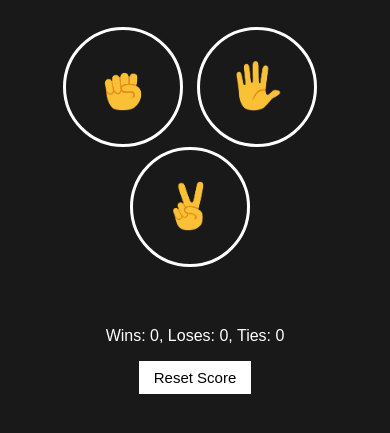
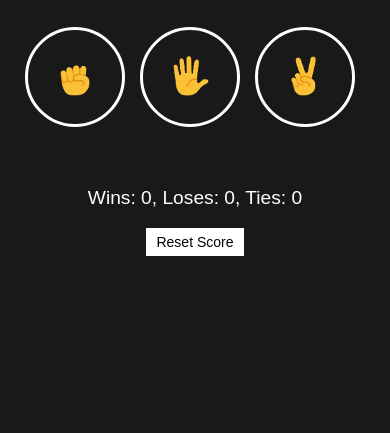
Before and after one commit to aravindpunnyamantula/rock-paper-scissor-game, a plain HTML site: page index.html in a window 390 px wide. Shown: the part 67-500 px from the top of the page. Drawn offline with Linux system fonts and the light colour scheme.

Commit message:
Second Commit

```diff
--- a/index.html
+++ b/index.html
@@ -11,11 +11,11 @@
     <p class="title">Rock Paper Scissors</p>
     <button onclick="
     playGame('Rock');
-    " class="move-btn"><img src="images/rock-emoji.png" alt="Rock" class="move-icon"></button>
+    " class="move-btn"><img src="images/Rock-emoji.png" alt="Rock" class="move-icon"></button>
 
     <button onclick="
     playGame('Paper');
-    " class="move-btn"><img src="images/paper-emoji.png" alt="Paper" class="move-icon"></button>
+    " class="move-btn"><img src="images/Paper-emoji.png" alt="Paper" class="move-icon"></button>
 
     <button onclick="
     playGame('scissor');
--- a/rock-paper-scissor.js
+++ b/rock-paper-scissor.js
@@ -107,7 +107,7 @@ score.Ties += 1;
 localStorage.setItem('score', JSON.stringify(score));
 
 updateScoreElement();
-
+console.log(computerMove);
 document.querySelector('.js-moves')
 .innerHTML = `You <img src="images/${playerMove}-emoji.png" class="move-icon"> <img src="images/${computerMove}-emoji.png" class="move-icon"> Computer.`;
 
--- a/style.css
+++ b/style.css
@@ -1,47 +1,79 @@
-body{
+
+body {
   background-color: rgb(25, 25, 25);
   color: white;
   font-family: Arial, Helvetica, sans-serif;
   text-align: center;
+}
 
 
-}
-
-.title{
+.title {
   font-size: 30px;
   font-weight: bold;
 }
-.move-icon{
 
+.move-icon {
   height: 50px;
+}
 
-}
-.move-btn{
+
+.move-btn {
   background-color: transparent;
   border: 3px solid white;
   width: 120px;
   height: 120px;
- border-radius: 60px;
- margin-right: 10px;
- cursor: pointer;
+  border-radius: 60px;
+  margin-right: 10px;
+  cursor: pointer;
 }
-.result{
+
+.result {
   font-size: 25px;
   font-weight: bold;
   margin-top: 50px;
 }
-.score{
+
+
+.score {
   margin-top: 60px;
 }
-.reset-btn{
+
+.reset-btn {
   background-color: white;
   border: none;
   font-size: 15px;
   padding: 8px 15px;
   cursor: pointer;
 }
-.b-img{
+
+.b-img {
   width: 50px;
   border-radius: 40px;
   margin: 10px;
 }
+
+
+@media only screen and (max-width: 768px) {
+  body {
+    font-size: larger;
+  }
+
+  .move-btn {
+    width: 100px;
+    height: 100px;
+    border-radius: 50px;
+  }
+
+  .move-icon {
+    height: 40px;
+  }
+
+  .result {
+    font-size: 20px;
+  }
+
+  .reset-btn {
+    font-size: 14px;
+    padding: 6px 10px;
+  }
+}
```
